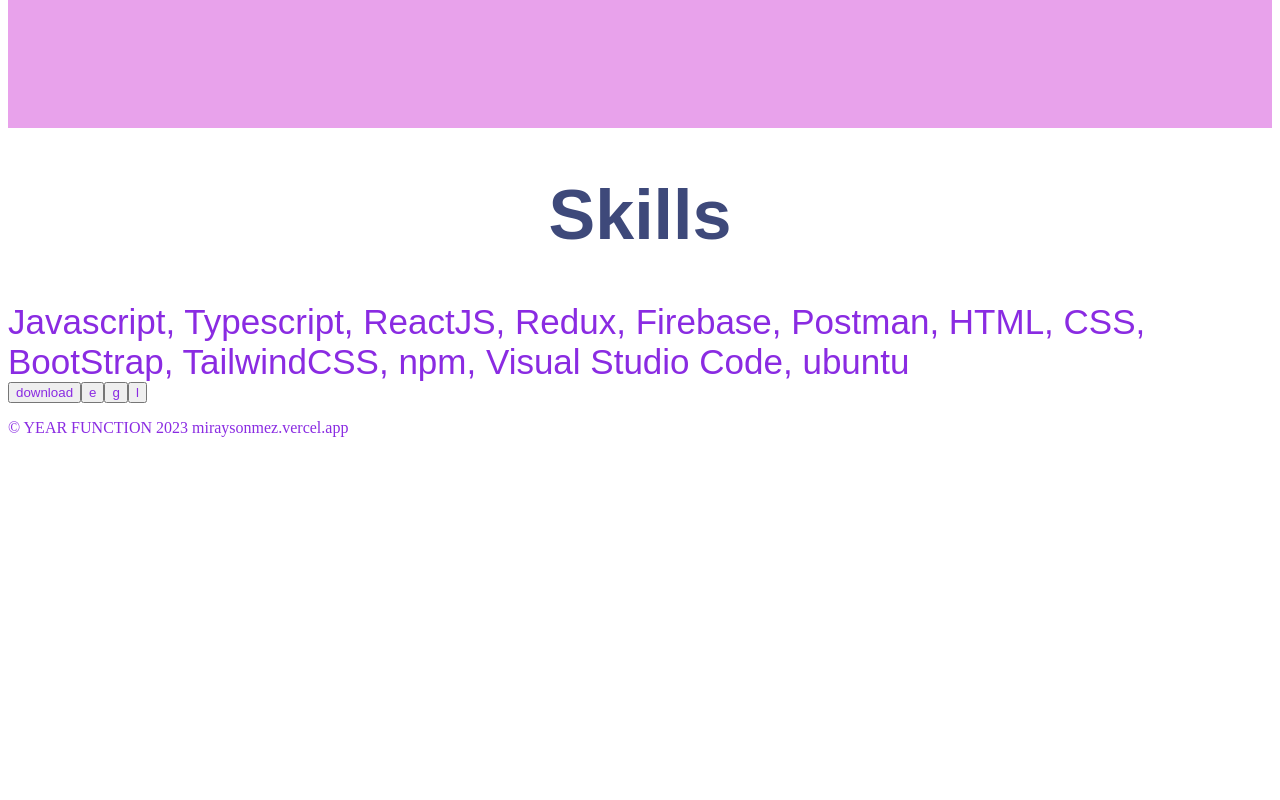
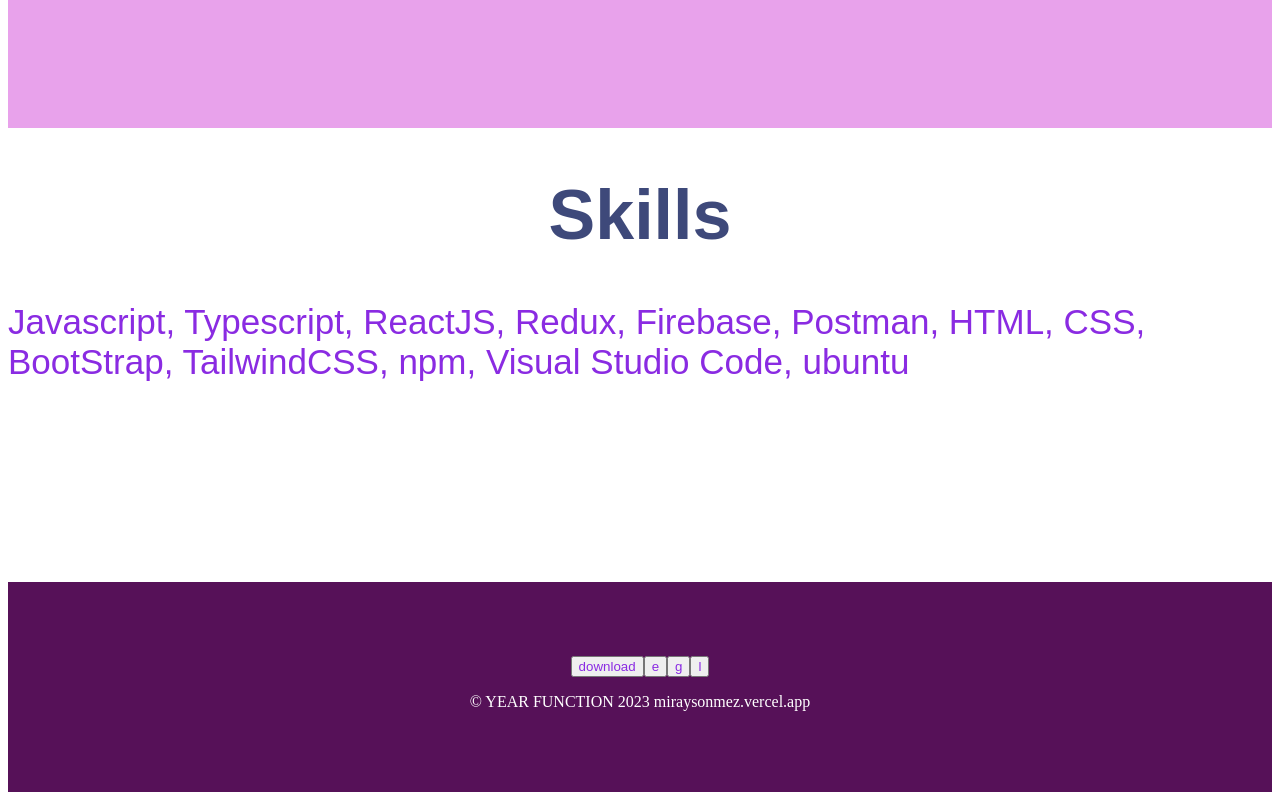
Before and after one commit to chiturca/portfolio, a React (Create React App) app: page / in a window 1280 px wide. Shown: the part 619-1419 px from the top of the page. Before the commit the page ends 1072 px from the top, so only its background shows below. Built offline with nearby package versions, Linux system fonts and the light colour scheme.

Commit message:
Style: basic footer

```diff
--- a/src/components/Footer/index.scss
+++ b/src/components/Footer/index.scss
@@ -0,0 +1,28 @@
+.footer {
+    width: 100%;
+    height: 200px;
+    background: #561158;
+    display: flex;
+    justify-content: center;
+    align-items: center;
+    flex-direction: column;
+    padding-top: 10px;
+    margin-top: 200px;
+  }
+
+  .socialMedia svg {
+    color: white;
+    margin: 20px;
+    font-size: 70px;
+    cursor: pointer;
+  }
+
+  .footer p {
+    color: white;
+  }
+
+  @media only screen and (max-width: 600px) {
+    .footer svg {
+      font-size: 50px;
+    }
+  }
```
